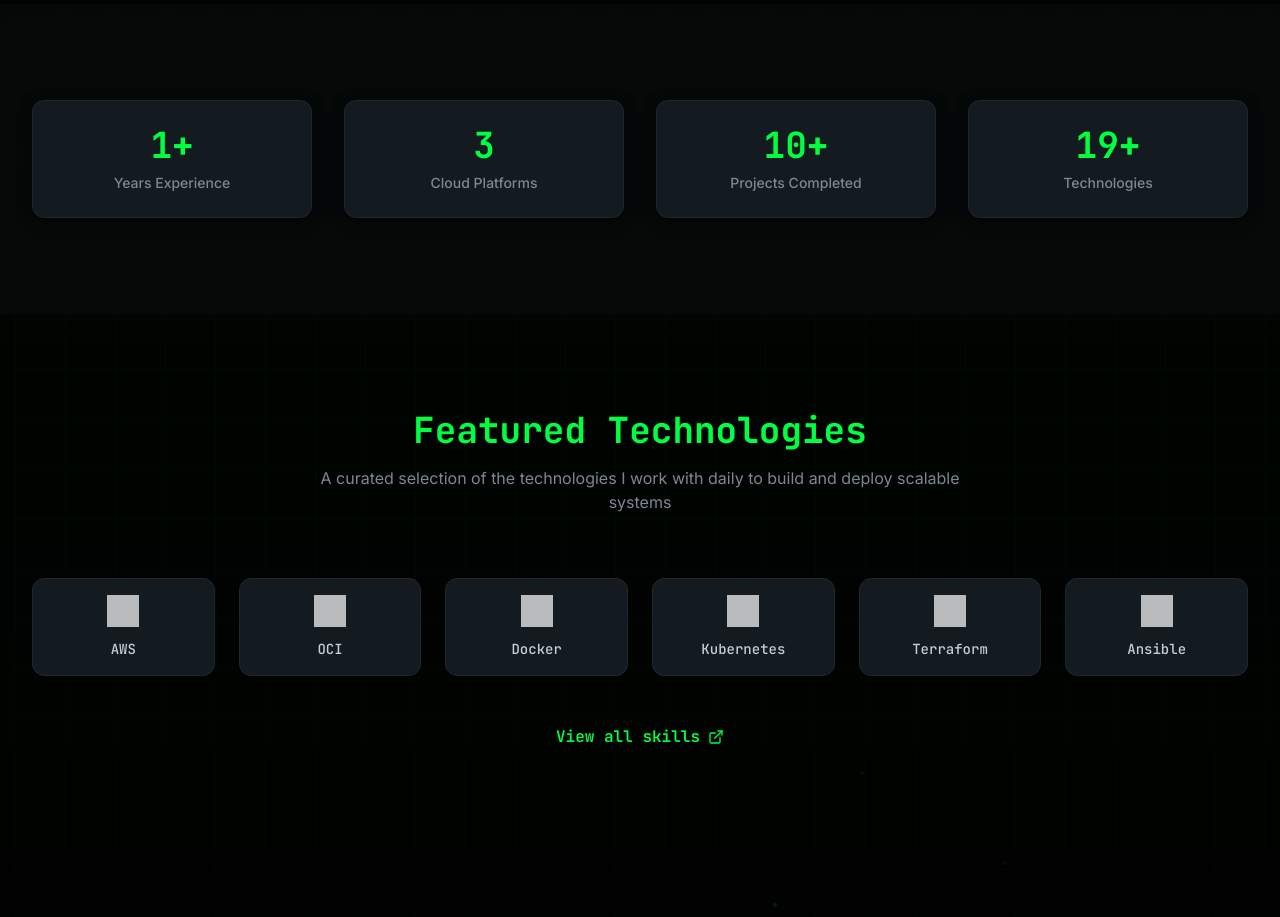
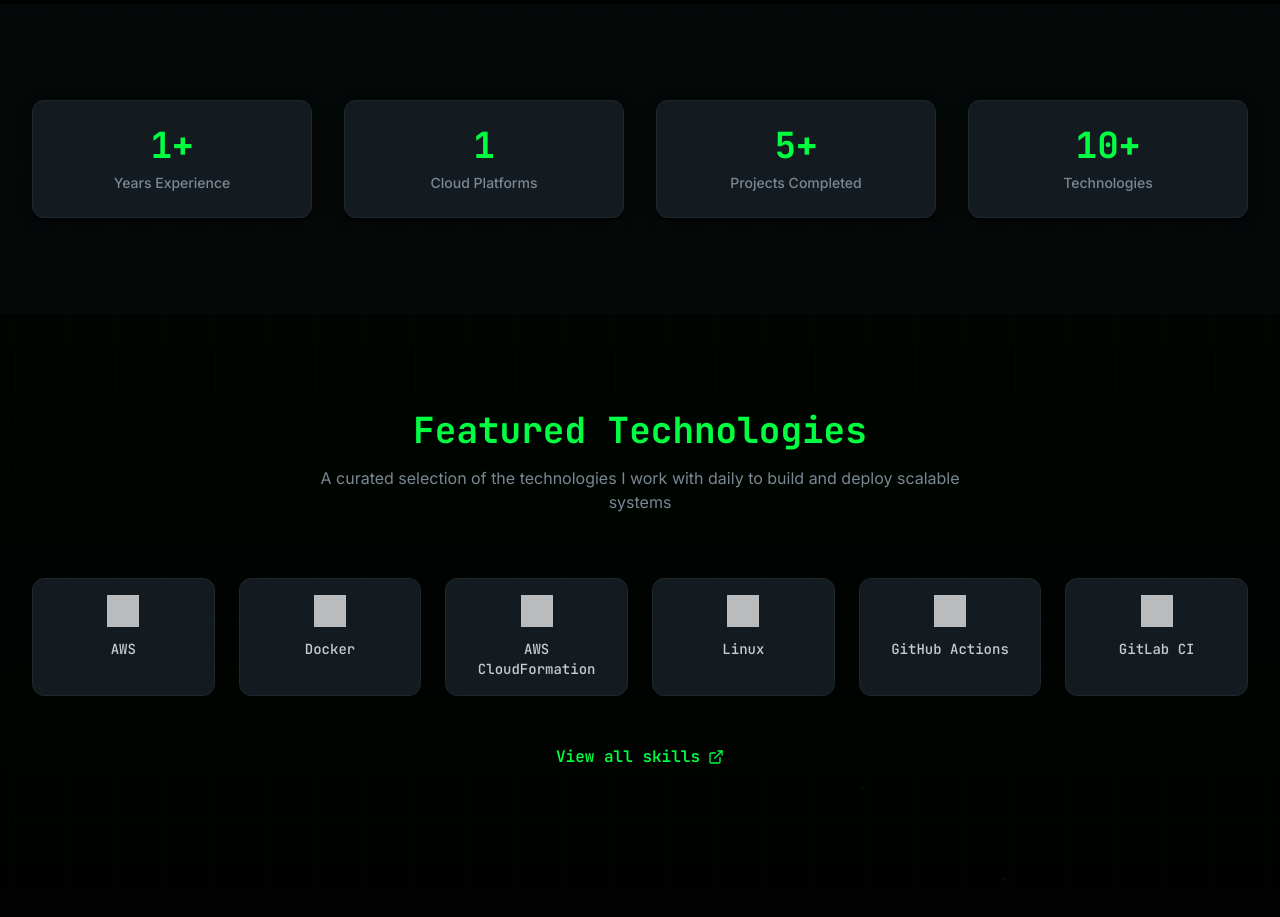
Before and after one commit to lavan-g/portfolio-devops, a React (Vite) app: page / in a window 1280 px wide. Shown: the part 860-1777 px from the top of the page. Built offline with nearby package versions, Linux system fonts and the light colour scheme; grey boxes are pictures that could not be loaded.

Commit message:
until career timeline update

```diff
--- a/src/data/portfolio.ts
+++ b/src/data/portfolio.ts
@@ -12,12 +12,12 @@ export const SKILLS = [
     category: 'cloud',
     level: 90,
   },
-  {
-    name: 'OCI',
-    icon: 'https://cdn.jsdelivr.net/gh/devicons/devicon/icons/oracle/oracle-original.svg',
-    category: 'cloud',
-    level: 90,
-  },
+  // {
+  //   name: 'OCI',
+  //   icon: 'https://cdn.jsdelivr.net/gh/devicons/devicon/icons/oracle/oracle-original.svg',
+  //   category: 'cloud',
+  //   level: 90,
+  // },
 
   // Containers
   {
@@ -26,26 +26,26 @@ export const SKILLS = [
     category: 'containers',
     level: 90,
   },
-  {
-    name: 'Kubernetes',
-    icon: 'https://cdn.jsdelivr.net/gh/devicons/devicon/icons/kubernetes/kubernetes-plain.svg',
-    category: 'containers',
-    level: 90,
-  },
+  // {
+  //   name: 'Kubernetes',
+  //   icon: 'https://cdn.jsdelivr.net/gh/devicons/devicon/icons/kubernetes/kubernetes-plain.svg',
+  //   category: 'containers',
+  //   level: 90,
+  // },
 
   // Infrastructure
-  {
-    name: 'Terraform',
-    icon: 'https://cdn.jsdelivr.net/gh/devicons/devicon/icons/terraform/terraform-original.svg',
-    category: 'infrastructure',
-    level: 90,
-  },
-  {
-    name: 'Ansible',
-    icon: 'https://cdn.jsdelivr.net/gh/devicons/devicon/icons/ansible/ansible-original-wordmark.svg',
-    category: 'infrastructure',
-    level: 90,
-  },
+  // {
+  //   name: 'Terraform',
+  //   icon: 'https://cdn.jsdelivr.net/gh/devicons/devicon/icons/terraform/terraform-original.svg',
+  //   category: 'infrastructure',
+  //   level: 90,
+  // },
+  // {
+  //   name: 'Ansible',
+  //   icon: 'https://cdn.jsdelivr.net/gh/devicons/devicon/icons/ansible/ansible-original-wordmark.svg',
+  //   category: 'infrastructure',
+  //   level: 90,
+  // },
   {
     name: 'AWS CloudFormation',
     icon: 'https://raw.githubusercontent.com/simple-icons/simple-icons/develop/icons/awscloudformation.svg',
@@ -60,12 +60,12 @@ export const SKILLS = [
     category: 'devops',
     level: 90,
   },
-  {
-    name: 'Jenkins',
-    icon: 'https://cdn.jsdelivr.net/gh/devicons/devicon/icons/jenkins/jenkins-plain.svg',
-    category: 'devops',
-    level: 90,
-  },
+  // {
+  //   name: 'Jenkins',
+  //   icon: 'https://cdn.jsdelivr.net/gh/devicons/devicon/icons/jenkins/jenkins-plain.svg',
+  //   category: 'devops',
+  //   level: 90,
+  // },
   {
     name: 'GitHub Actions',
     icon: 'https://cdn.jsdelivr.net/gh/devicons/devicon/icons/github/github-original.svg',
@@ -84,18 +84,18 @@ export const SKILLS = [
     category: 'devops',
     level: 90,
   },
-  {
-    name: 'AWS CodePipeline',
-    icon: 'https://raw.githubusercontent.com/simple-icons/simple-icons/develop/icons/awscodepipeline.svg',
-    category: 'devops',
-    level: 90,
-  },
-  {
-    name: 'AWS CodeBuild',
-    icon: 'https://raw.githubusercontent.com/simple-icons/simple-icons/develop/icons/awscodebuild.svg',
-    category: 'devops',
-    level: 90,
-  },
+  // {
+  //   name: 'AWS CodePipeline',
+  //   icon: 'https://raw.githubusercontent.com/simple-icons/simple-icons/develop/icons/awscodepipeline.svg',
+  //   category: 'devops',
+  //   level: 90,
+  // },
+  // {
+  //   name: 'AWS CodeBuild',
+  //   icon: 'https://raw.githubusercontent.com/simple-icons/simple-icons/develop/icons/awscodebuild.svg',
+  //   category: 'devops',
+  //   level: 90,
+  // },
   {
     name: 'Bash Scripting',
     icon: 'https://cdn.jsdelivr.net/gh/devicons/devicon/icons/bash/bash-original.svg',
@@ -104,12 +104,12 @@ export const SKILLS = [
   },
 
   // Development
-  {
-    name: 'Java',
-    icon: 'https://cdn.jsdelivr.net/gh/devicons/devicon/icons/java/java-original.svg',
-    category: 'development',
-    level: 90,
-  },
+  // {
+  //   name: 'Java',
+  //   icon: 'https://cdn.jsdelivr.net/gh/devicons/devicon/icons/java/java-original.svg',
+  //   category: 'development',
+  //   level: 90,
+  // },
   {
     name: 'JavaScript',
     icon: 'https://cdn.jsdelivr.net/gh/devicons/devicon/icons/javascript/javascript-plain.svg',
@@ -154,105 +154,105 @@ export const SKILLS = [
     category: 'database',
     level: 90,
   },
-  {
-    name: 'Oracle SQL',
-    icon: 'https://cdn.jsdelivr.net/gh/devicons/devicon/icons/oracle/oracle-original.svg',
-    category: 'database',
-    level: 90,
-  },
+  // {
+  //   name: 'Oracle SQL',
+  //   icon: 'https://cdn.jsdelivr.net/gh/devicons/devicon/icons/oracle/oracle-original.svg',
+  //   category: 'database',
+  //   level: 90,
+  // },
 ];
 
 export const PROJECTS = [
-  {
-    title: 'Amazon Clone — EKS & ArgoCD Deployment',
-    image:
-      'https://images.unsplash.com/photo-1451187580459-43490279c0fa?ixlib=rb-4.0.3&auto=format&fit=crop&w=1200&q=80',
-    description:
-      'Deployed a production-grade Amazon Clone on AWS EKS with full GitOps automation via ArgoCD. Integrated CI/CD pipelines using GitHub Actions, containerized microservices with Docker, and managed configuration using Kustomize for seamless auto-sync deployments.',
-    technologies: [
-      'AWS EKS',
-      'Kubernetes',
-      'ArgoCD',
-      'GitHub Actions',
-      'Kustomize',
-      'Docker',
-      'Terraform',
-    ],
-    category: 'devops',
-    githubLink: 'https://github.com/neerajnakka/amazon-clone-k8s-eks-argoCD',
-    websiteLink: '',
-  },
-  {
-    title: 'Next.js CI/CD Pipeline with Docker & Kubernetes',
-    image:
-      'https://images.unsplash.com/photo-1555949963-aa79dcee981c?ixlib=rb-4.0.3&auto=format&fit=crop&w=1200&q=80',
-    description:
-      'Developed and containerized a Next.js application, deploying it to Kubernetes clusters using GitHub Actions for automated CI/CD. Implemented multi-stage Docker builds, health probes, resource limits, and rolling updates for high availability.',
-    technologies: ['Next.js', 'Docker', 'Kubernetes', 'GitHub Actions', 'GHCR'],
-    category: 'devops',
-    githubLink: 'https://github.com/neerajnakka/nextjs-docker-kubernetes-app',
-    websiteLink: '',
-  },
-  {
-    title: 'Realtime Chat App — MERN + Socket.IO',
-    image:
-      'https://images.unsplash.com/photo-1611224923853-80b023f02d71?ixlib=rb-4.0.3&auto=format&fit=crop&w=1200&q=80',
-    description:
-      'Developed a real-time chat application using the MERN stack with Socket.IO for instant communication. Implemented custom hooks and Zustand for efficient state management. Dockerized for deployment.',
-    technologies: [
-      'React',
-      'Node',
-      'Express',
-      'MongoDB',
-      'Socket.IO',
-      'Zustand',
-      'Docker',
-    ],
-    category: 'fullstack',
-    githubLink: 'https://github.com/neerajnakka/Mern_ChatApp',
-    websiteLink: 'https://mern-chatapp-rfj5.onrender.com/',
-  },
-  {
-    title: 'Cloud Infrastructure Automation',
-    image:
-      'https://images.unsplash.com/photo-1563013544-824ae1b704d3?ixlib=rb-4.0.3&auto=format&fit=crop&w=1200&q=80',
-    description:
-      'Automated AWS infrastructure provisioning using Terraform with reusable modules for EC2, VPC, and S3. Integrated CI/CD with GitHub Actions for continuous deployment of cloud environments.',
-    technologies: ['AWS', 'Terraform', 'GitHub Actions', 'EC2', 'S3'],
-    category: 'devops',
-    githubLink: 'https://github.com/neerajnakka',
-    websiteLink: '',
-  },
-  {
-    title: 'Netflix Clone using React',
-    image:
-      'https://images.unsplash.com/photo-1485846234645-a62644f84728?ixlib=rb-4.0.3&auto=format&fit=crop&w=1200&q=80',
-    description:
-      'Built a Netflix clone with React, Tailwind CSS, and Firebase. Integrated React Router for seamless navigation and Firebase for authentication.',
-    technologies: ['React', 'Tailwind CSS', 'Firebase'],
-    category: 'fullstack',
-    githubLink: 'https://github.com/neerajnakka/NetflixReact_Clone',
-    websiteLink: 'https://netflix-clone-wi5g.onrender.com/',
-  },
-  {
-    title: 'Modern Portfolio with 3D Animations',
-    image:
-      'https://images.unsplash.com/photo-1460925895917-afdab827c52f?ixlib=rb-4.0.3&auto=format&fit=crop&w=1200&q=80',
-    description:
-      'Designed and developed a modern portfolio website featuring smooth animations, 3D effects powered by Three.js, and a sleek user interface. Leveraged Tailwind CSS for responsive design, React for dynamic interactivity, and Zustand for state management. The site incorporates Framer Motion for fluid transitions.',
-    technologies: [
-      'React',
-      'Three.js',
-      'Tailwind CSS',
-      'Framer Motion',
-      'Zustand',
-      'HTML',
-      'CSS',
-    ],
-    category: 'fullstack',
-    githubLink: 'https://github.com/neerajnakka/Neeraj_Portfolio',
-    websiteLink: 'https://neerajnakka.onrender.com/',
-  },
+  // {
+  //   title: 'Amazon Clone — EKS & ArgoCD Deployment',
+  //   image:
+  //     'https://images.unsplash.com/photo-1451187580459-43490279c0fa?ixlib=rb-4.0.3&auto=format&fit=crop&w=1200&q=80',
+  //   description:
+  //     'Deployed a production-grade Amazon Clone on AWS EKS with full GitOps automation via ArgoCD. Integrated CI/CD pipelines using GitHub Actions, containerized microservices with Docker, and managed configuration using Kustomize for seamless auto-sync deployments.',
+  //   technologies: [
+  //     'AWS EKS',
+  //     'Kubernetes',
+  //     'ArgoCD',
+  //     'GitHub Actions',
+  //     'Kustomize',
+  //     'Docker',
+  //     'Terraform',
+  //   ],
+  //   category: 'devops',
+  //   githubLink: 'https://github.com/neerajnakka/amazon-clone-k8s-eks-argoCD',
+  //   websiteLink: '',
+  // },
+  // {
+  //   title: 'Next.js CI/CD Pipeline with Docker & Kubernetes',
+  //   image:
+  //     'https://images.unsplash.com/photo-1555949963-aa79dcee981c?ixlib=rb-4.0.3&auto=format&fit=crop&w=1200&q=80',
+  //   description:
+  //     'Developed and containerized a Next.js application, deploying it to Kubernetes clusters using GitHub Actions for automated CI/CD. Implemented multi-stage Docker builds, health probes, resource limits, and rolling updates for high availability.',
+  //   technologies: ['Next.js', 'Docker', 'Kubernetes', 'GitHub Actions', 'GHCR'],
+  //   category: 'devops',
+  //   githubLink: 'https://github.com/neerajnakka/nextjs-docker-kubernetes-app',
+  //   websiteLink: '',
+  // },
+  // {
+  //   title: 'Realtime Chat App — MERN + Socket.IO',
+  //   image:
+  //     'https://images.unsplash.com/photo-1611224923853-80b023f02d71?ixlib=rb-4.0.3&auto=format&fit=crop&w=1200&q=80',
+  //   description:
+  //     'Developed a real-time chat application using the MERN stack with Socket.IO for instant communication. Implemented custom hooks and Zustand for efficient state management. Dockerized for deployment.',
+  //   technologies: [
+  //     'React',
+  //     'Node',
+  //     'Express',
+  //     'MongoDB',
+  //     'Socket.IO',
+  //     'Zustand',
+  //     'Docker',
+  //   ],
+  //   category: 'fullstack',
+  //   githubLink: 'https://github.com/neerajnakka/Mern_ChatApp',
+  //   websiteLink: 'https://mern-chatapp-rfj5.onrender.com/',
+  // },
+  // {
+  //   title: 'Cloud Infrastructure Automation',
+  //   image:
+  //     'https://images.unsplash.com/photo-1563013544-824ae1b704d3?ixlib=rb-4.0.3&auto=format&fit=crop&w=1200&q=80',
+  //   description:
+  //     'Automated AWS infrastructure provisioning using Terraform with reusable modules for EC2, VPC, and S3. Integrated CI/CD with GitHub Actions for continuous deployment of cloud environments.',
+  //   technologies: ['AWS', 'Terraform', 'GitHub Actions', 'EC2', 'S3'],
+  //   category: 'devops',
+  //   githubLink: 'https://github.com/neerajnakka',
+  //   websiteLink: '',
+  // },
+  // {
+  //   title: 'Netflix Clone using React',
+  //   image:
+  //     'https://images.unsplash.com/photo-1485846234645-a62644f84728?ixlib=rb-4.0.3&auto=format&fit=crop&w=1200&q=80',
+  //   description:
+  //     'Built a Netflix clone with React, Tailwind CSS, and Firebase. Integrated React Router for seamless navigation and Firebase for authentication.',
+  //   technologies: ['React', 'Tailwind CSS', 'Firebase'],
+  //   category: 'fullstack',
+  //   githubLink: 'https://github.com/neerajnakka/NetflixReact_Clone',
+  //   websiteLink: 'https://netflix-clone-wi5g.onrender.com/',
+  // },
+  // {
+  //   title: 'Modern Portfolio with 3D Animations',
+  //   image:
+  //     'https://images.unsplash.com/photo-1460925895917-afdab827c52f?ixlib=rb-4.0.3&auto=format&fit=crop&w=1200&q=80',
+  //   description:
+  //     'Designed and developed a modern portfolio website featuring smooth animations, 3D effects powered by Three.js, and a sleek user interface. Leveraged Tailwind CSS for responsive design, React for dynamic interactivity, and Zustand for state management. The site incorporates Framer Motion for fluid transitions.',
+  //   technologies: [
+  //     'React',
+  //     'Three.js',
+  //     'Tailwind CSS',
+  //     'Framer Motion',
+  //     'Zustand',
+  //     'HTML',
+  //     'CSS',
+  //   ],
+  //   category: 'fullstack',
+  //   githubLink: 'https://github.com/neerajnakka/Neeraj_Portfolio',
+  //   websiteLink: 'https://neerajnakka.onrender.com/',
+  // },
   {
     title: 'Portfolio Website',
     image:
@@ -276,8 +276,8 @@ export const CONTACT = {
   phoneNo: '+91 9390707690',
   email: 'lavan.gongada@gmail.com',
   social: {
-    github: 'https://github.com/g-lavan',
-    linkedin: 'https://www.linkedin.com/in/lavan-gongada-b64905211/',
+    github: 'https://github.com/lavan-g',
+    linkedin: 'https://www.linkedin.com/in/lavan-gongada-59498b391/',
     twitter: '',
   },
 };
--- a/src/pages/About.tsx
+++ b/src/pages/About.tsx
@@ -6,7 +6,7 @@ import { Calendar, MapPin, Code, Zap } from 'lucide-react';
 export const About = () => {
   const timeline = [
     {
-      year: '2023 - Present',
+      year: '2024 - Present',
       title: 'Freelance DevOps & Cloud Engineer',
       company: 'Self-Employed',
       description:
@@ -14,11 +14,10 @@ export const About = () => {
       icon: Code,
     },
     {
-      year: '2019 - 2023',
-      title: 'Computer Science Graduate',
-      company: 'CVR College Of Engineering',
-      description:
-        "Bachelor's degree with focus on software engineering and cloud computing.",
+      year: '2020 - 2024',
+      title: 'Electronics And Communication Graduate',
+      company: 'Anil Neerukonda Institute of Technology and Sciences',
+      description: "Bachelor's degree with focus on software engineering ",
       icon: Calendar,
     },
   ];
@@ -123,9 +122,7 @@ export const About = () => {
                   </div>
                   <div className='flex items-center justify-between'>
                     <span className='text-neutral-400'>Cloud Platforms</span>
-                    <span className='text-primary-500 font-mono'>
-                      AWS, Azure
-                    </span>
+                    <span className='text-primary-500 font-mono'>AWS</span>
                   </div>
                   <div className='flex items-center justify-between'>
                     <span className='text-neutral-400'>Projects</span>
@@ -136,7 +133,7 @@ export const About = () => {
                   <div className='flex items-center justify-between'>
                     <span className='text-neutral-400'>Technologies</span>
                     <span className='text-primary-500 font-mono'>
-                      19+ mastered
+                      10+ mastered
                     </span>
                   </div>
                 </div>
--- a/src/pages/Home.tsx
+++ b/src/pages/Home.tsx
@@ -8,9 +8,9 @@ import { HERO_CONTENT, SKILLS, PROJECTS } from '../data/portfolio';
 export const Home = () => {
   const stats = [
     { label: 'Years Experience', value: '1+' },
-    { label: 'Cloud Platforms', value: '3' },
-    { label: 'Projects Completed', value: '10+' },
-    { label: 'Technologies', value: '19+' },
+    { label: 'Cloud Platforms', value: '1' },
+    { label: 'Projects Completed', value: '5+' },
+    { label: 'Technologies', value: '10+' },
   ];
 
   const featuredSkills = SKILLS.slice(0, 6);
@@ -202,7 +202,7 @@ export const Home = () => {
                 Start a Project
               </Link>
               <a
-                href='https://github.com/g-lavan'
+                href='https://github.com/lavan-g/portfolio-devops'
                 target='_blank'
                 rel='noopener noreferrer'
                 className='inline-flex items-center justify-center px-8 py-4 border-2 border-neutral-600 text-neutral-200 hover:border-primary-500 hover:text-primary-500 font-semibold rounded-lg transition-all duration-200'
```
